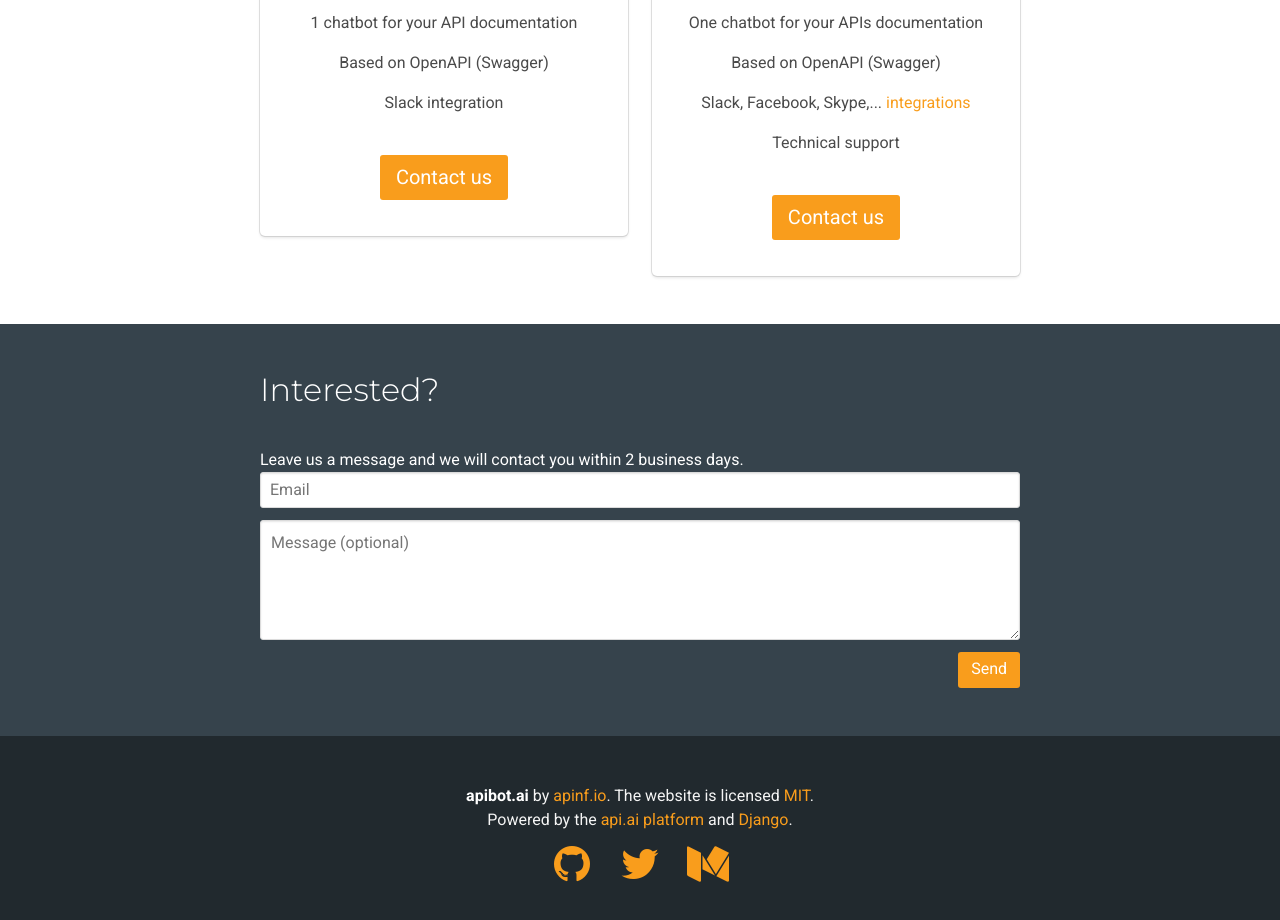
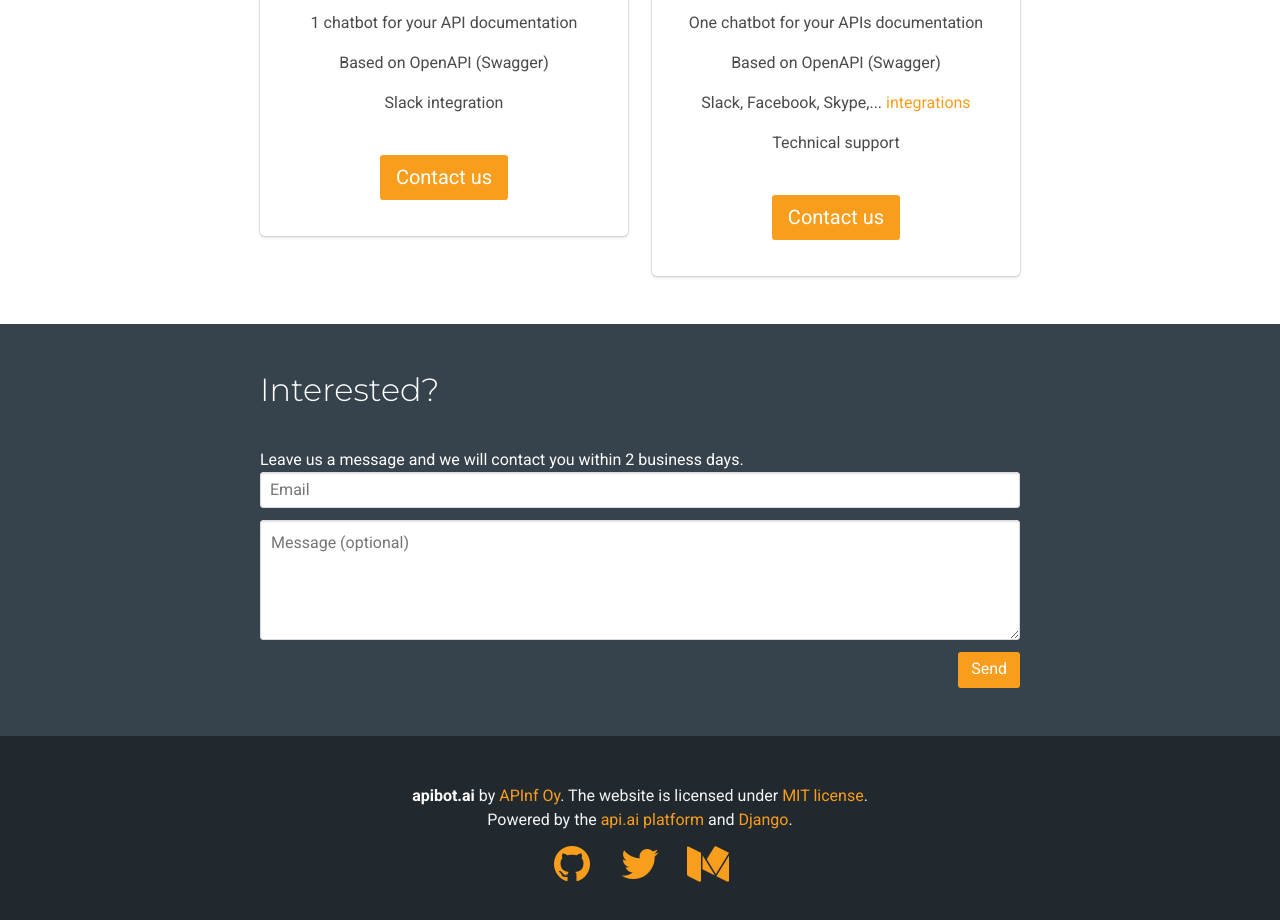
Before and after one commit to apinf/apibot-site, a website: page index.html in a window 1280 px wide. Shown: the part 2275-3195 px from the top of the page. Drawn offline with Linux system fonts and the light colour scheme; some packages are replaced by stand-ins of ours; a script that the page names is missing.

Commit message:
Fix copyright notice

```diff
--- a/index.html
+++ b/index.html
@@ -188,8 +188,8 @@
       <div class="has-text-centered">
 
         <p>
-          <strong>apibot.ai</strong> by <a href="apinf.io">apinf.io</a>. The website is licensed
-          <a href="http://opensource.org/licenses/mit-license.php" target="_blank">MIT</a>.
+          <strong>apibot.ai</strong> by <a href="http://apinf.org">APInf Oy</a>. The website is licensed under
+          <a href="http://opensource.org/licenses/mit-license.php" target="_blank">MIT license</a>.
         </p>
         <p>
           Powered by the <a href="https://api.ai" target="_blank">api.ai platform</a> and <a href="https://www.djangoproject.com/" target="_blank">Django</a>.
```
